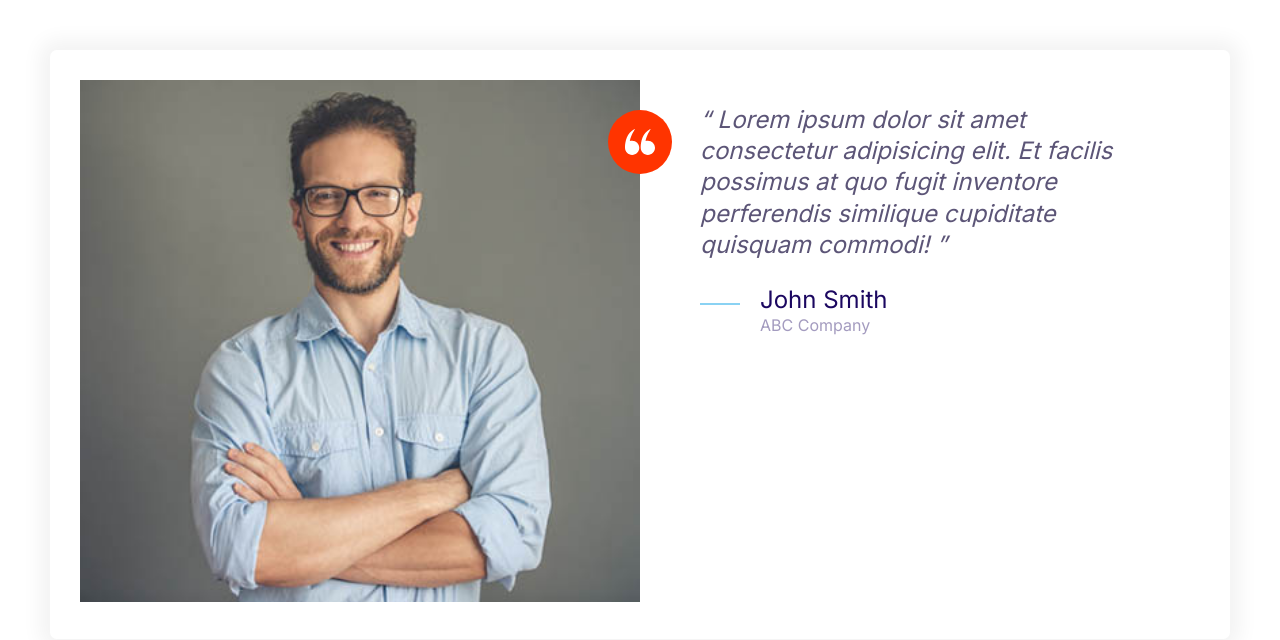
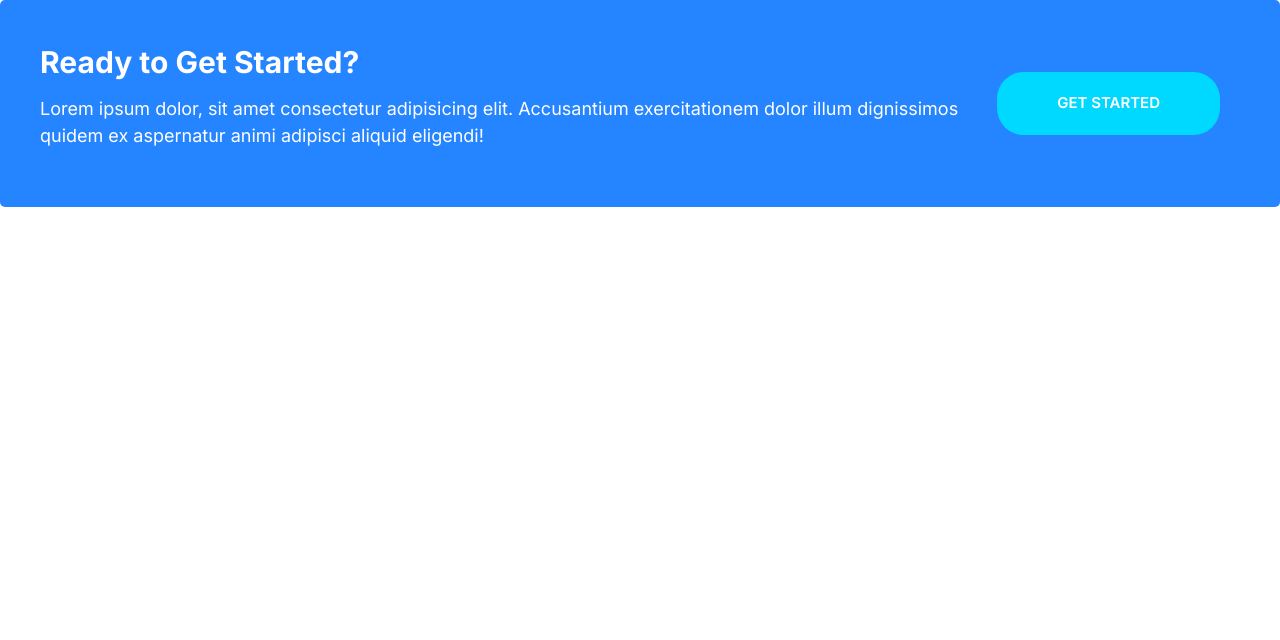
Before and after one commit to geoffcfchen/Vetfollowup, a plain HTML site: page index.html in a window 1280 px wide. Drawn offline with Linux system fonts and the light colour scheme.

Commit message:
Define callout components

```diff
--- a/css/styles.css
+++ b/css/styles.css
@@ -232,6 +232,11 @@ a {
 
 .btn--accent:hover {
     background:#ec3000;
+}
+
+.btn--stretched {
+    padding-left: 6rem;
+    padding-right: 6rem;
 }
 
 .btn--block {
@@ -494,3 +499,44 @@ a {
 
     }
 }
+
+/* Callouts */
+
+.callout {
+    padding: 4rem;
+    border-radius: 5px;
+}
+
+.callout--primary {
+    background-color: var(--color-primary);
+    color: #fff;
+}
+
+.callout__heading {
+    color: white;
+    margin-top: 0;
+    font-size: 3rem;
+}
+
+.callout .btn{
+    justify-self: center;
+    align-self: center;
+}
+
+.callout__content{
+    text-align: center;
+}
+
+@media screen and (min-width:768px){
+    .callout .grid--1x2 {
+        grid-template-columns: 1fr auto;
+    }
+
+    .callout__content{
+        text-align: left;
+    }
+    .callout .btn {
+        justify-self: start;
+        margin: 0 2rem;
+    }
+}
--- a/index.html
+++ b/index.html
@@ -14,37 +14,18 @@
     <link rel="stylesheet" href="css/normalize.css" />
     <link rel="stylesheet" href="css/styles.css" />
   </head>
-  <body style="padding: 5rem">
-    <div class="card testimonial">
+  <body>
+    <div class="callout callout--primary">
       <div class="grid grid--1x2">
-        <div class="testimonial__image">
-          <img src="images/testimonial.jpg" alt="A happy, smiling customer" />
-          <span class="icon-container icon-container--accent">
-            <svg class="icon icon--white icon--small">
-              <use xlink:href="images/sprite.svg#quotes"></use>
-            </svg>
-          </span>
+        <div class="callout__content">
+          <h2 class="callout__heading">Ready to Get Started?</h2>
+          <p>
+            Lorem ipsum dolor, sit amet consectetur adipisicing elit.
+            Accusantium exercitationem dolor illum dignissimos quidem ex
+            aspernatur animi adipisci aliquid eligendi!
+          </p>
         </div>
-        <blockquote class="quote">
-          <p class="quote__text">
-            Lorem ipsum dolor sit amet consectetur adipisicing elit. Et facilis
-            possimus at quo fugit inventore perferendis similique cupiditate
-            quisquam commodi!
-          </p>
-          <footer>
-            <div class="media">
-              <div class="media__image">
-                <svg class="icon icon--primary quote__line">
-                  <use xlink:href="images/sprite.svg#line"></use>
-                </svg>
-              </div>
-              <div class="media__body">
-                <h3 class="media__title quote__author">John Smith</h3>
-                <p class="quote__organization">ABC Company</p>
-              </div>
-            </div>
-          </footer>
-        </blockquote>
+        <a href="#" class="btn btn--secondary btn--stretched">Get Started</a>
       </div>
     </div>
   </body>
```
Also changed, not shown: components/callouts.html (added, +13 -0 lines).
